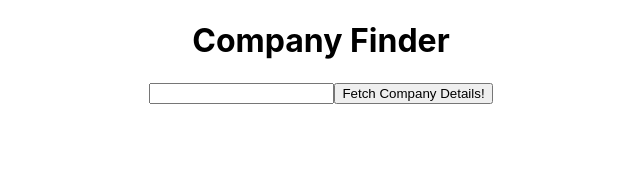
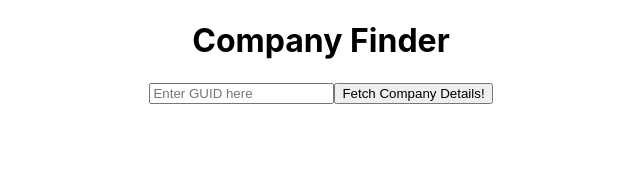
Before and after one commit to puyanwei/company-finder, a React (Create React App) app: page / in a window 1280 px wide. Shown: the top 173 px of the page, without its empty margins (319-959 px from the left). Built offline with nearby package versions, Linux system fonts and the light colour scheme.

Commit message:
Added useRef to keep track of input value, tested wtih onChange function

```diff
--- a/src/pages/Home.jsx
+++ b/src/pages/Home.jsx
@@ -1,12 +1,19 @@
-import React from 'react';
+import React, { useRef } from 'react';
 import './home.scss';
 
 const Home = () => {
+	const inputValue = useRef('');
+
+	const logInput = () => {
+		console.log(inputValue.current.value);
+	};
+
 	return (
 		<div className="homepage-container">
 			<h1>Company Finder</h1>
+
 			<form>
-				<input type="text" />
+				<input type="text" placeholder="Enter GUID here" ref={inputValue} onChange={logInput} />
 				<button type="submit">Fetch Company Details!</button>
 			</form>
 		</div>
```
